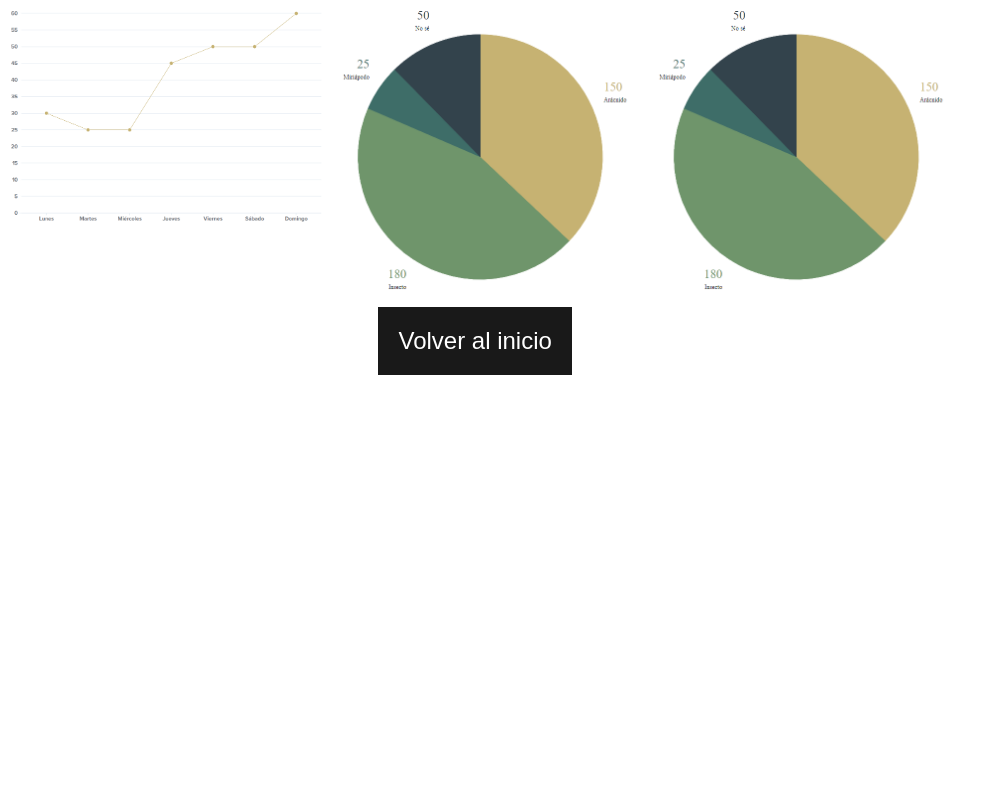
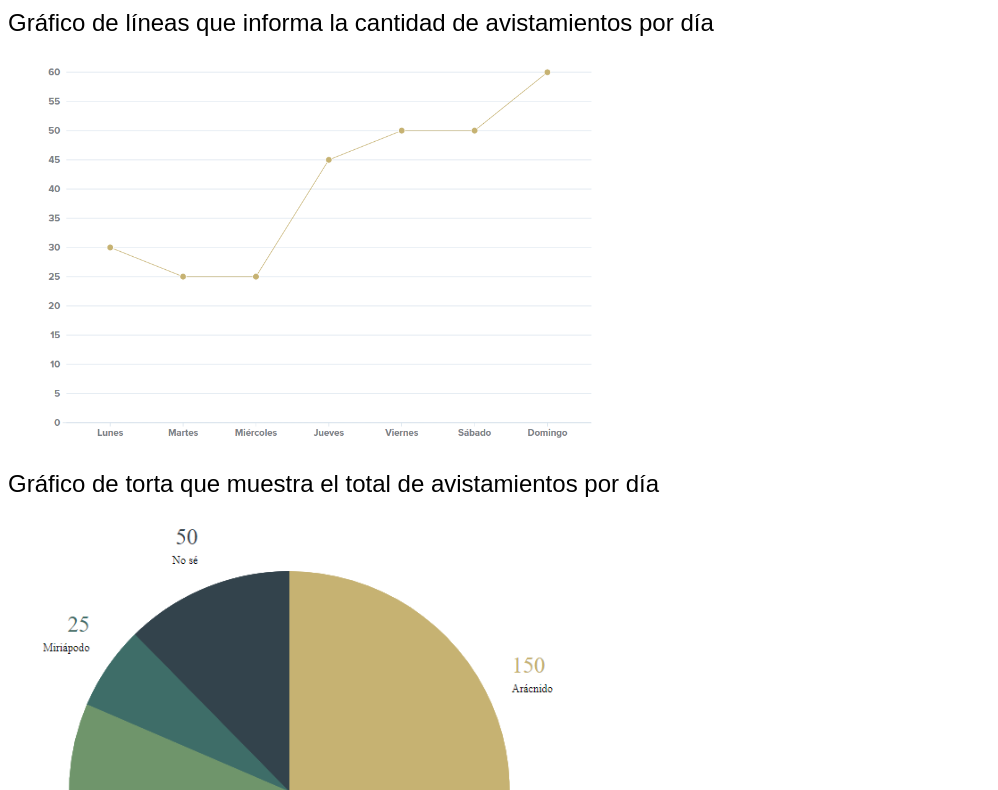
Before and after one commit to francomiranda19/Apps-Web, a plain HTML site: page Tarea 1/estadisticas.html in a window 1280 px wide. Shown: the part 73-863 px from the top of the page, without its empty margins (0-998 px from the left). Before the commit the page ends 800 px from the top, so only its background shows below. Drawn offline with Linux system fonts and the light colour scheme.

Commit message:
Cambiada la estructura de las estadísticas y cambiados aspectos de los css

```diff
--- a/Tarea 1/estadisticas.css
+++ b/Tarea 1/estadisticas.css
@@ -1,10 +1,22 @@
-img {
-    width: 25%;
-    height: 25%;
+html {
+    font-family: Arial, Helvetica, sans-serif;
 }
 
-.contenedor-imagenes {
-    display: flex;
+img {
+    width: 45%;
+    height: 45%;
+}
+
+p {
+    font-size: 24px;
+}
+
+.grafico-1-3 {
+    margin-left: 35px;
+}
+
+.grafico-2 {
+
 }
 
 ul {
@@ -15,9 +27,7 @@ ul {
 ul li {
     background: rgba(0,0,0,0.9);
     float: left;
-    font-family: Arial, sans-serif;
-    font-size: 24px;
-    margin-left: 27%;
+    font-size: 40px;
 }
 
 ul li a {
--- a/Tarea 1/estadisticas.html
+++ b/Tarea 1/estadisticas.html
@@ -10,10 +10,13 @@
 <body>
 
     <h1>Estadísticas</h1>
-    <div class="contenedor-imagenes">
-        <img src="images/grafico-1.png">
-        <img src="images/grafico-2.png">
-        <img src="images/grafico-2.png">
+    <div>
+        <p>Gráfico de líneas que informa la cantidad de avistamientos por día</p>
+        <div class="grafico-1-3"><img src="images/grafico-1.png" alt="Gráfico de líneas que informa la cantidad de avistamientos por día"></div>
+        <p>Gráfico de torta que muestra el total de avistamientos por día</p>
+        <div class="grafico-2"><img src="images/grafico-2.png" alt="Gráfico de torta que muestra el total de avistamientos por tipo"></div>
+        <p>Gráfico de barras que muestra la cantidad de avistamientos de seres vivos, muertos o estado desconocido</p>
+        <div class="grafico-1-3"><img src="images/grafico-2.png" alt="Gráfico de barras que muestra la cantidad de avistamientos de seres vivos, muertos o estado desconocido"></div>
     </div>
 
     <div class="boton">
--- a/Tarea 1/informar-avistamiento.css
+++ b/Tarea 1/informar-avistamiento.css
@@ -1,3 +1,7 @@
+html {
+    font-family: Arial, Helvetica, sans-serif;
+}
+
 .titulo {
     text-align: center;
 }
--- a/Tarea 1/listado-avistamientos.css
+++ b/Tarea 1/listado-avistamientos.css
@@ -0,0 +1,3 @@
+html {
+    font-family: Arial, Helvetica, sans-serif;
+}
--- a/Tarea 1/portada.css
+++ b/Tarea 1/portada.css
@@ -1,3 +1,7 @@
+html {
+    font-family: Arial, Helvetica, sans-serif;
+}
+
 /*Eliminamos los margenes y paddings que agrega el navegador por defecto*/
 * {
     padding: 0;
@@ -21,7 +25,6 @@ nav ul {
 
 nav ul li {
     float: left;
-    font-family: Arial, sans-serif;
     font-size: 16px;
 }
 
```
Also changed, not shown: Tarea 1/portada.html (+5 -5 lines).
